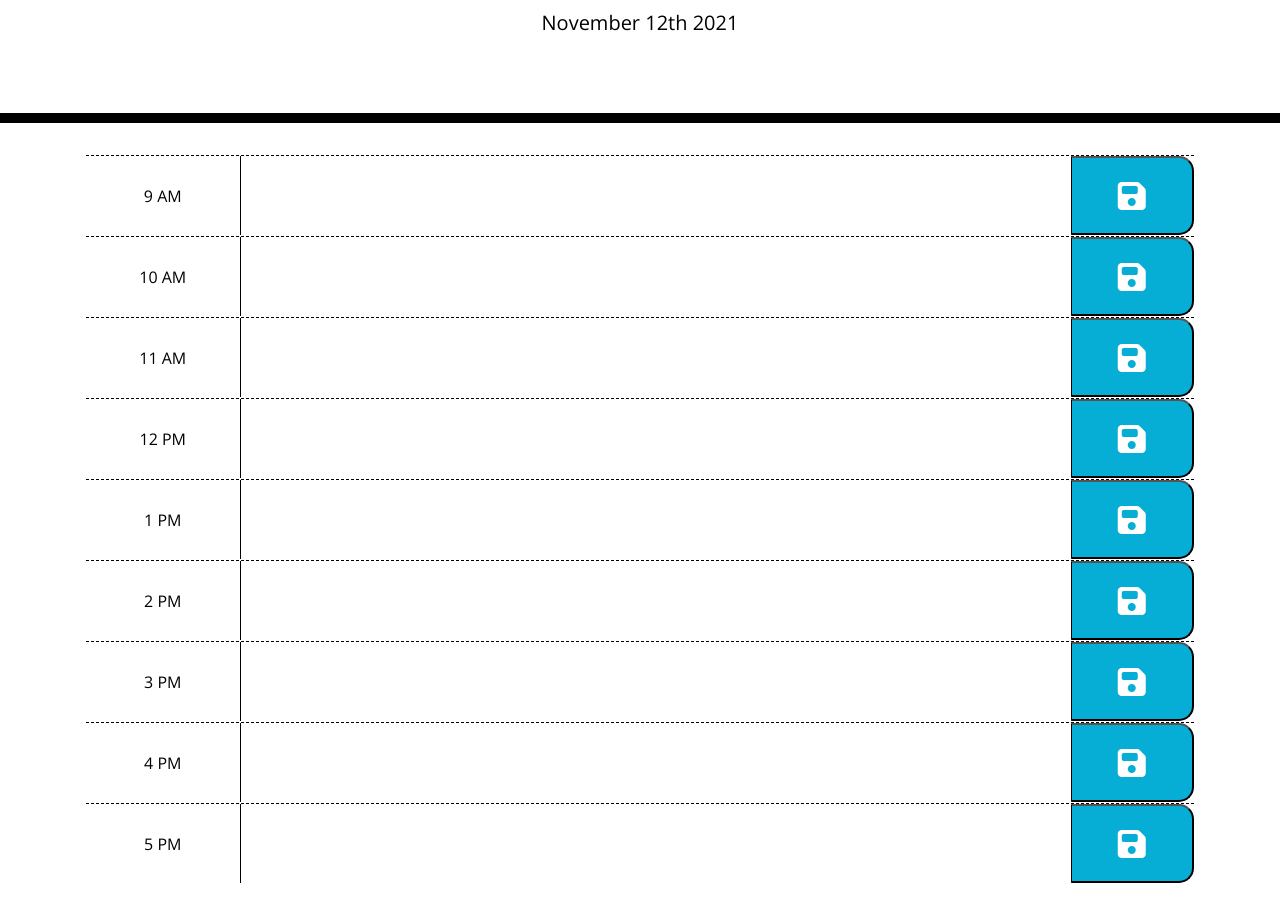
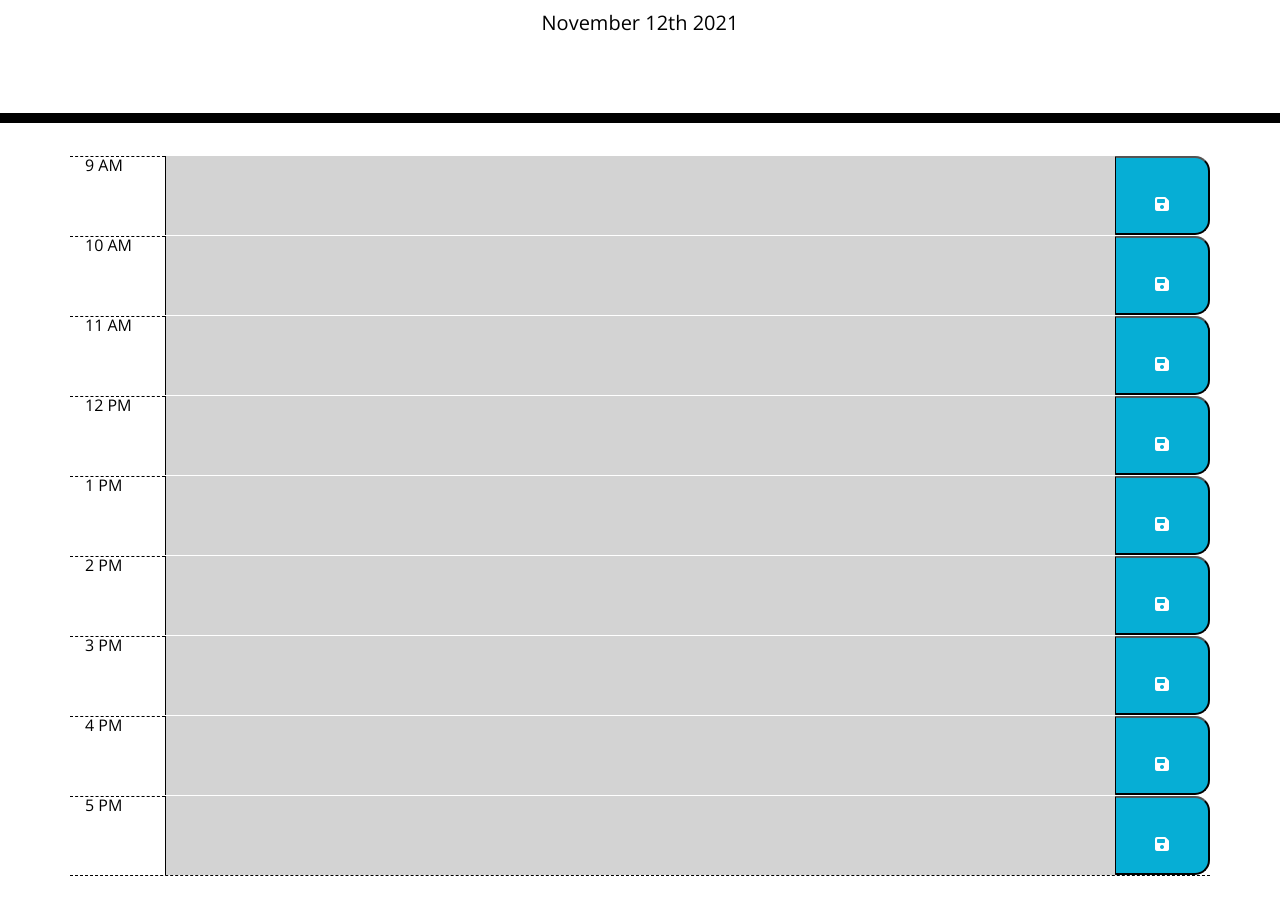
Before and after one commit to acdodd17/work-day-schedule, a plain HTML site: page index.html in a window 1280 px wide. Shown: the part 181-1102 px from the top of the page. Before the commit the page ends 1065 px from the top, so only its background shows below. Drawn offline with nearby package versions, Linux system fonts and the light colour scheme.

Commit message:
js localStorage and time tracker display

```diff
--- a/index.html
+++ b/index.html
@@ -31,167 +31,149 @@
       <!-- Timeblocks go here -->
 
       <!-- 9 AM -->
-      <div class="row hour" data-time="9">
+      <div class="row time-block" id="9">
         <!-- timeblock text -->
-        <div class="col d-flex time-block">
+        <div class="col-md-1 d-flex hour">
           <p >9 AM</p>
         </div>
         <!-- Event text area -->
-        <textarea class="col-9 textarea">
+        <textarea class="col-xs-6 col-md-10 description">
 
         </textarea>
         <!-- Save event -->
-        <div class="col d-flex p-0">
-          <button type="button" class="saveBtn p-0">
-            <i class="fas fa-save fa-2x"></i>
+          <button type="button" class="saveBtn col-md-1">
+            <i class="fas fa-save"></i>
           </button>
-        </div>
       </div>
 
       <!-- 10 AM -->
-      <div class="row hour" data-time="10">
+      <div class="row time-block" id="10">
         <!-- timeblock text -->
-        <div class="col d-flex time-block">
+        <div class="col-md-1 d-flex hour">
           <p>10 AM</p>
         </div>
         <!-- Event text area -->
-        <textarea class="col-9 textarea">
+        <textarea class="col-xs-6 col-md-10 description">
 
         </textarea>
         <!-- Save event -->
-        <div class="col d-flex p-0">
-          <button type="button" class="saveBtn p-0">
-            <i class="fas fa-save fa-2x"></i>
+          <button type="button" class="saveBtn col-md-1">
+            <i class="fas fa-save"></i>
           </button>
-        </div>
       </div>
 
       <!-- 11 AM -->
-      <div class="row hour" data-time="11">
+      <div class="row time-block" id="11">
         <!-- timeblock text -->
-        <div class="col d-flex time-block">
+        <div class="col-md-1 d-flex hour">
           <p>11 AM</p>
         </div>
         <!-- Event text area -->
-        <textarea class="col-9 textarea">
+        <textarea class="col-xs-6 col-md-10 description">
 
         </textarea>
         <!-- Save event -->
-        <div class="col d-flex p-0">
-          <button type="button" class="saveBtn p-0">
-            <i class="fas fa-save fa-2x"></i>
+          <button type="button" class="saveBtn col-md-1">
+            <i class="fas fa-save"></i>
           </button>
-        </div>
       </div>
 
       <!-- 12 PM -->
-      <div class="row hour" data-time="12">
+      <div class="row time-block" id="12">
         <!-- timeblock text -->
-        <div class="col d-flex time-block">
+        <div class="col-md-1 d-flex hour">
           <p>12 PM</p>
         </div>
         <!-- Event text area -->
-        <textarea class="col-9 textarea">
+        <textarea class="col-xs-6 col-md-10 description">
 
         </textarea>
         <!-- Save event -->
-        <div class="col d-flex p-0">
-          <button type="button" class="saveBtn p-0">
-            <i class="fas fa-save fa-2x"></i>
+          <button type="button" class="saveBtn col-md-1">
+            <i class="fas fa-save"></i>
           </button>
-        </div>
       </div>
 
       <!-- 1 PM -->
-      <div class="row hour" data-time="13">
+      <div class="row time-block" id="13">
         <!-- timeblock text -->
-        <div class="col d-flex time-block">
+        <div class="col-md-1 d-flex hour">
           <p>1 PM</p>
         </div>
         <!-- Event text area -->
-        <textarea class="col-9 textarea">
+        <textarea class="col-xs-6 col-md-10 description">
 
         </textarea>
         <!-- Save event -->
-        <div class="col d-flex p-0">
-          <button type="button" class="saveBtn p-0">
-            <i class="fas fa-save fa-2x"></i>
+          <button type="button" class="saveBtn col-md-1">
+            <i class="fas fa-save"></i>
           </button>
-        </div>
       </div>
 
       <!-- 2 PM -->
-      <div class="row hour" data-time="14">
+      <div class="row time-block" id="14">
         <!-- timeblock text -->
-        <div class="col d-flex time-block">
+        <div class="col-md-1 d-flex hour">
           <p>2 PM</p>
         </div>
         <!-- Event text area -->
-        <textarea class="col-9 textarea">
+        <textarea class="col-xs-6 col-md-10 description">
 
         </textarea>
         <!-- Save event -->
-        <div class="col d-flex p-0">
-          <button type="button" class="saveBtn p-0">
-            <i class="fas fa-save fa-2x"></i>
+          <button type="button" class="saveBtn col-md-1">
+            <i class="fas fa-save"></i>
           </button>
-        </div>
       </div>
 
       <!-- 3 PM -->
-      <div class="row hour" data-time="15">
+      <div class="row time-block" id="15">
         <!-- timeblock text -->
-        <div class="col d-flex time-block">
+        <div class="col-md-1 d-flex hour">
           <p>3 PM</p>
         </div>
         <!-- Event text area -->
-        <textarea class="col-9 textarea">
+        <textarea class="col-xs-6 col-md-10 description">
 
         </textarea>
         <!-- Save event -->
-        <div class="col d-flex p-0">
-          <button type="button" class="saveBtn p-0">
-            <i class="fas fa-save fa-2x"></i>
+          <button type="button" class="saveBtn col-md-1">
+            <i class="fas fa-save"></i>
           </button>
-        </div>
       </div>
 
       <!-- 4 PM -->
-      <div class="row hour" data-time="16">
+      <div class="row time-block" id="16">
         <!-- timeblock text -->
-        <div class="col d-flex time-block">
+        <div class="col-md-1 d-flex hour">
           <p>4 PM</p>
         </div>
         <!-- Event text area -->
-        <textarea class="col-9 textarea">
+        <textarea class="-md-1-xs-6 col-md-10 description">
 
         </textarea>
         <!-- Save event -->
-        <div class="col d-flex p-0">
-          <button type="button" class="saveBtn p-0">
-            <i class="fas fa-save fa-2x"></i>
+          <button type="button" class="saveBtn col-md-1">
+            <i class="fas fa-save"></i>
           </button>
-        </div>
       </div>
 
       <!-- 5 PM -->
-      <div class="row hour" data-time="17">
+      <div class="row time-block" id="17">
         <!-- timeblock text -->
-        <div class="col d-flex time-block">
+        <div class="col-md-1 d-flex hour">
           <p>5 PM</p>
         </div>
         <!-- Event text area -->
-        <textarea class="col-9 textarea">
+        <textarea class="col-xs-6 col-md-10 description">
 
         </textarea>
         <!-- Save event -->
-        <div class="col d-flex p-0">
-          <button type="button" class="saveBtn">
-            <i class="fas fa-save fa-2x"></i>
+          <button type="button" class="saveBtn col-md-1">
+            <i class="fas fa-save"></i>
           </button>
-        </div>
       </div>
-
+      <div class="row hour"></div>
     </div>
 
     <script src="https://code.jquery.com/jquery-3.4.1.min.js"></script>
--- a/script.js
+++ b/script.js
@@ -1,2 +1,54 @@
 var currentDay = document.getElementById('currentDay');
 currentDay.textContent = moment().format("MMMM Do YYYY");
+
+var currentTime = moment().hour();
+
+//Assign saveBtn click listener for user input and time stamp??
+$(".saveBtn").on("click", function () {
+    //get nearby values.
+    console.log(this);
+    var event = $(this).siblings(".description").val();
+    var time = $(this).parent().attr("id");
+
+    //set items in local storage.
+    localStorage.setItem(time, event);
+});
+
+//display events from LocalStorage for each hour
+$("#9 .description").val(localStorage.getItem("9"));
+$("#10 .description").val(localStorage.getItem("10"));
+$("#11 .description").val(localStorage.getItem("11"));
+$("#12 .description").val(localStorage.getItem("12"));
+$("#13 .description").val(localStorage.getItem("13"));
+$("#14 .description").val(localStorage.getItem("14"));
+$("#15 .description").val(localStorage.getItem("15"));
+$("#16 .description").val(localStorage.getItem("16"));
+$("#17 .description").val(localStorage.getItem("17"));
+
+//track time to change colors for past, present, future events
+var timeTracker = function () {
+    //loop through each time block
+    $(".time-block").each(function(){
+        var hour = parseInt($(this).attr("id"));
+        console.log(hour, currentTime);
+
+        //check for past, current, or future
+        if (hour < currentTime) {
+            $(this).addClass("past");
+            $(this).removeClass("present");
+            $(this).removeClass("future");
+        }
+        else if (hour === currentTime) {
+            $(this).removeClass("past");
+            $(this).addClass("present");
+            $(this).removeClass("future");
+        }
+        else {
+            $(this).removeClass("past");
+            $(this).addClass("present");
+            $(this).addClass("future");
+        }
+    })
+};
+
+timeTracker();
--- a/style.css
+++ b/style.css
@@ -26,15 +26,10 @@ textarea{
 }
 
 .time-block{
-  justify-content: center;
-  align-items: center;
+  text-align: center;
   border-radius: 15px;
 }
 
-.time-block p {
-  text-align: center;
-  margin: 0;
-}
 
 .row {
   white-space: pre-wrap;
@@ -46,10 +41,6 @@ textarea{
   background-color: #ffffff;
   color: #000000;
   border-top: 1px dashed #000000;
-  text-align: center;
-  margin: 1px;
-  display: flex;
-  justify-content: center;
 }
 
 .past {
@@ -68,23 +59,11 @@ textarea{
 }
 
 .saveBtn {
-  width: 100%;
-  height: 100%;
   border-left: 1px solid black;
   border-top-right-radius: 15px;
   border-bottom-right-radius: 15px;
-  padding: 5px;
   background-color: #06AED5;
   color: white;
-  display: flex;
-  justify-content: center;
-  align-items: center;
-}
-
-.saveBtn i {
-  color: white;
-  padding: 5px;
-
 }
 
 .saveBtn i :hover {
```
